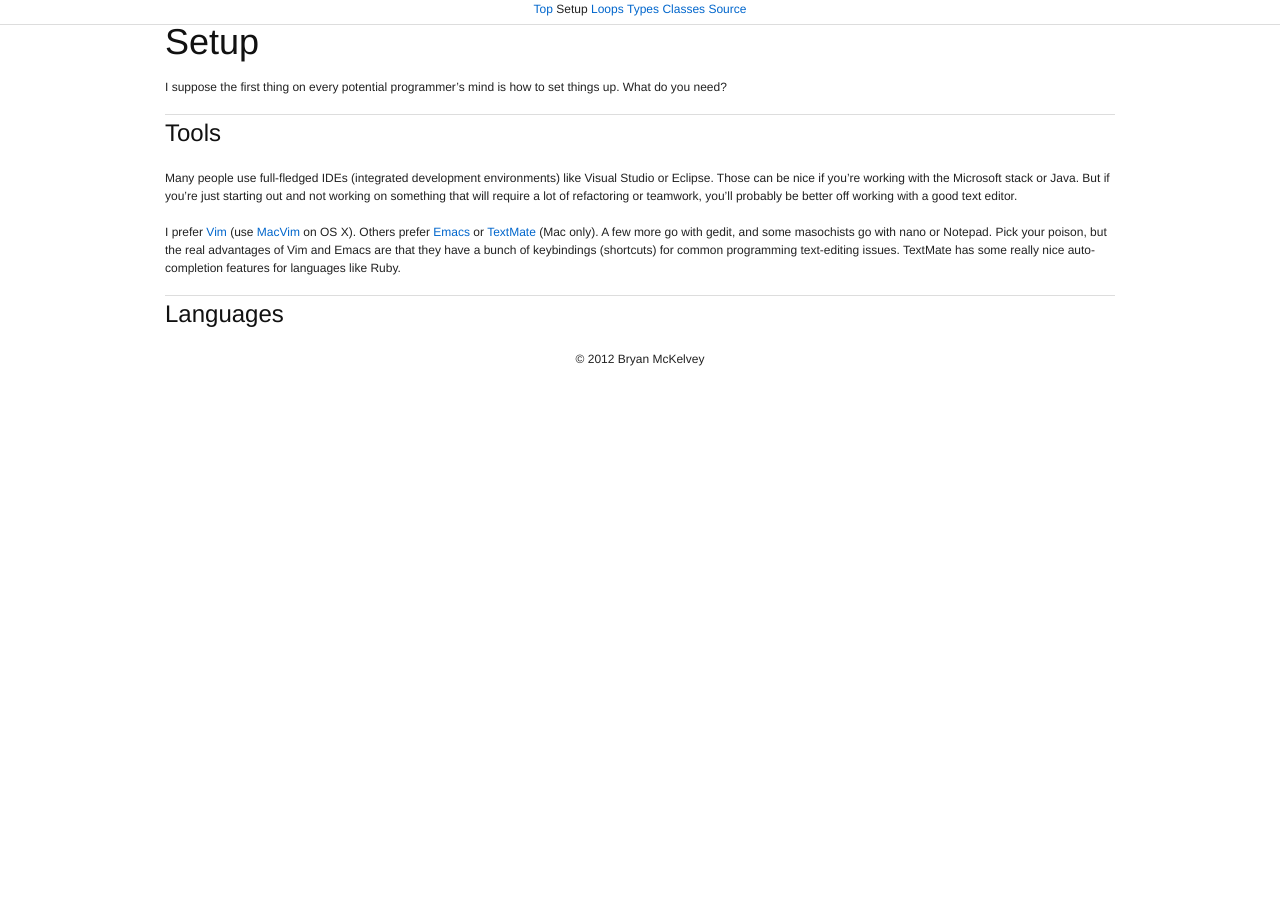
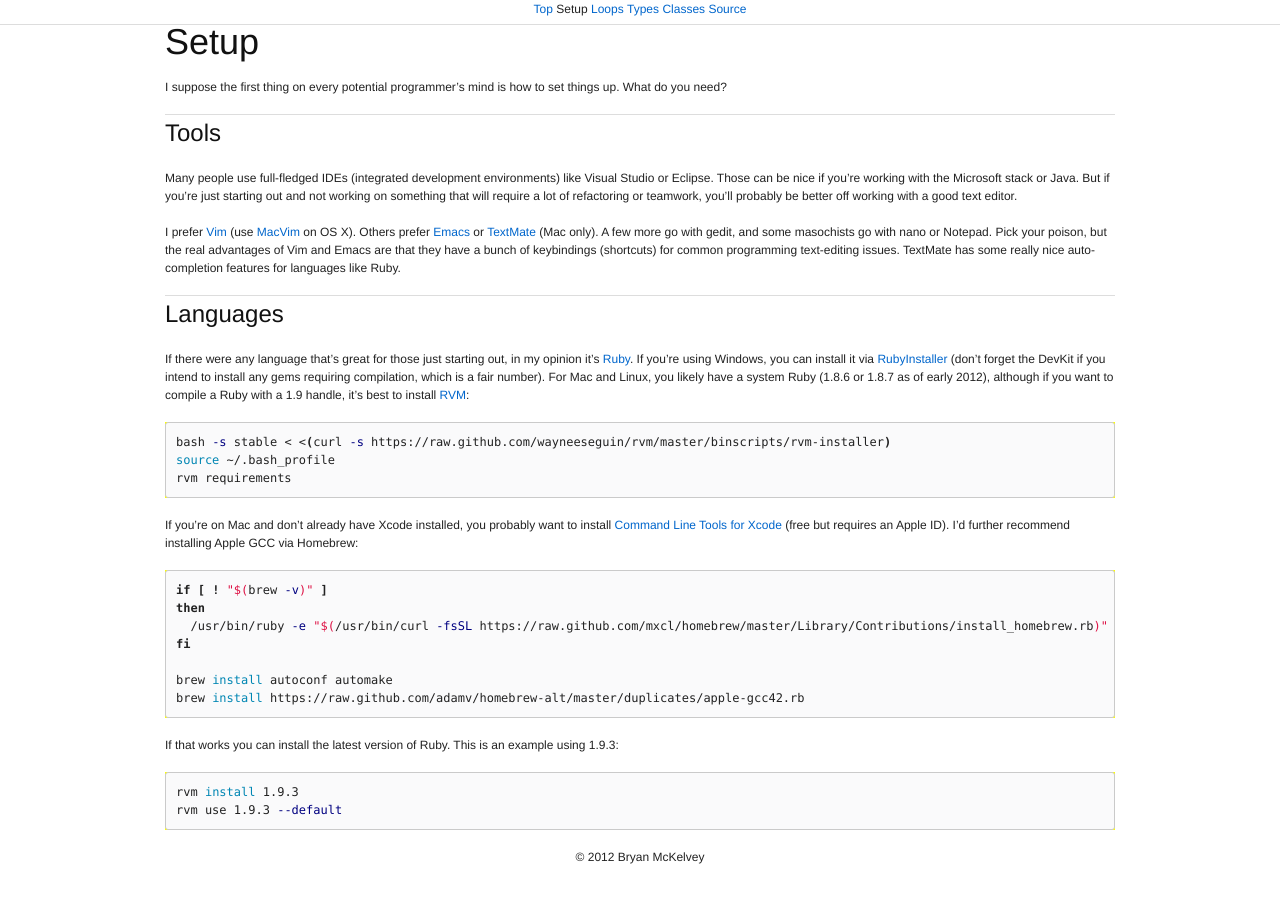
Before and after one commit to brymck/notes, a Jekyll site: the page built from setup.md, in a window 1280 px wide. Built offline with Jekyll 4.4.1, drawn with Linux system fonts in a browser that asks for light colours; Markdown is read by kramdown in place of the engine named in the settings.

Commit message:
Added some setup instructions for Ruby

```diff
--- a/setup.md
+++ b/setup.md
@@ -15,13 +15,55 @@
 something that will require a lot of refactoring or teamwork, you'll probably
 be better off working with a good text editor.
 
-I prefer [Vim](http://www.vim.org/download.php) (use
-[MacVim](https://github.com/b4winckler/macvim/downloads) on OS X). Others
-prefer [Emacs](http://www.gnu.org/software/emacs/) or
-[TextMate](http://macromates.com/) (Mac only). A few more go with gedit, and
-some masochists go with nano or Notepad. Pick your poison, but the real
+I prefer [Vim][vim] (use [MacVim][mac_vim] on OS X). Others prefer
+[Emacs][emacs] or [TextMate][text_mate] (Mac only). A few more go with gedit,
+and some masochists go with nano or Notepad. Pick your poison, but the real
 advantages of Vim and Emacs are that they have a bunch of keybindings
 (shortcuts) for common programming text-editing issues. TextMate has some
 really nice auto-completion features for languages like Ruby.
 
 ## Languages
+
+If there were any language that's great for those just starting out, in my
+opinion it's [Ruby][ruby]. If you're using Windows, you can install it via
+[RubyInstaller][ruby_installer] (don't forget the DevKit if you intend to
+install any gems requiring compilation, which is a fair number). For Mac and
+Linux, you likely have a system Ruby (1.8.6 or 1.8.7 as of early 2012),
+although if you want to compile a Ruby with a 1.9 handle, it's best to install
+[RVM][rvm]:
+
+{% highlight bash %}
+bash -s stable < <(curl -s https://raw.github.com/wayneeseguin/rvm/master/binscripts/rvm-installer)
+source ~/.bash_profile
+rvm requirements
+{% endhighlight %}
+
+If you're on Mac and don't already have Xcode installed, you probably want to
+install [Command Line Tools for Xcode][cl_tools] (free but requires an Apple ID).
+I'd further recommend installing Apple GCC via Homebrew:
+
+{% highlight bash %}
+if [ ! "$(brew -v)" ]
+then
+  /usr/bin/ruby -e "$(/usr/bin/curl -fsSL https://raw.github.com/mxcl/homebrew/master/Library/Contributions/install_homebrew.rb)"
+fi
+
+brew install autoconf automake
+brew install https://raw.github.com/adamv/homebrew-alt/master/duplicates/apple-gcc42.rb
+{% endhighlight %}
+
+If that works you can install the latest version of Ruby. This is an example using 1.9.3:
+
+{% highlight bash %}
+rvm install 1.9.3
+rvm use 1.9.3 --default
+{% endhighlight %}
+
+  [vim]: http://www.vim.org/download.php
+  [mac_vim]: https://github.com/b4winckler/macvim/downloads
+  [emacs]: http://www.gnu.org/software/emacs/
+  [text_mate]: http://macromates.com/
+  [ruby]: http://www.ruby-lang.org/
+  [ruby_installer]: http://rubyinstaller.org/downloads/
+  [rvm]: http://beginrescueend.com/
+  [cl_tools]: https://developer.apple.com/downloads/index.action?searchTextField=Command%20Line%20Tools%20for%20Xcode
```
Also changed, not shown: index.md (+11 -2 lines).
